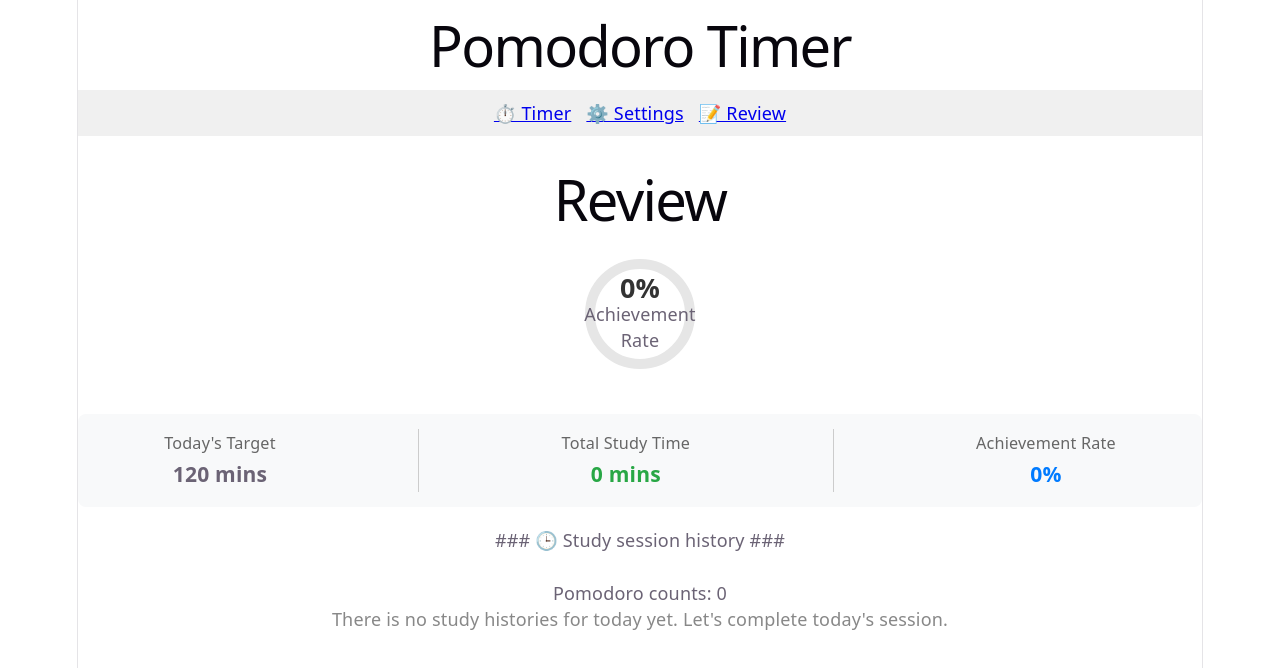
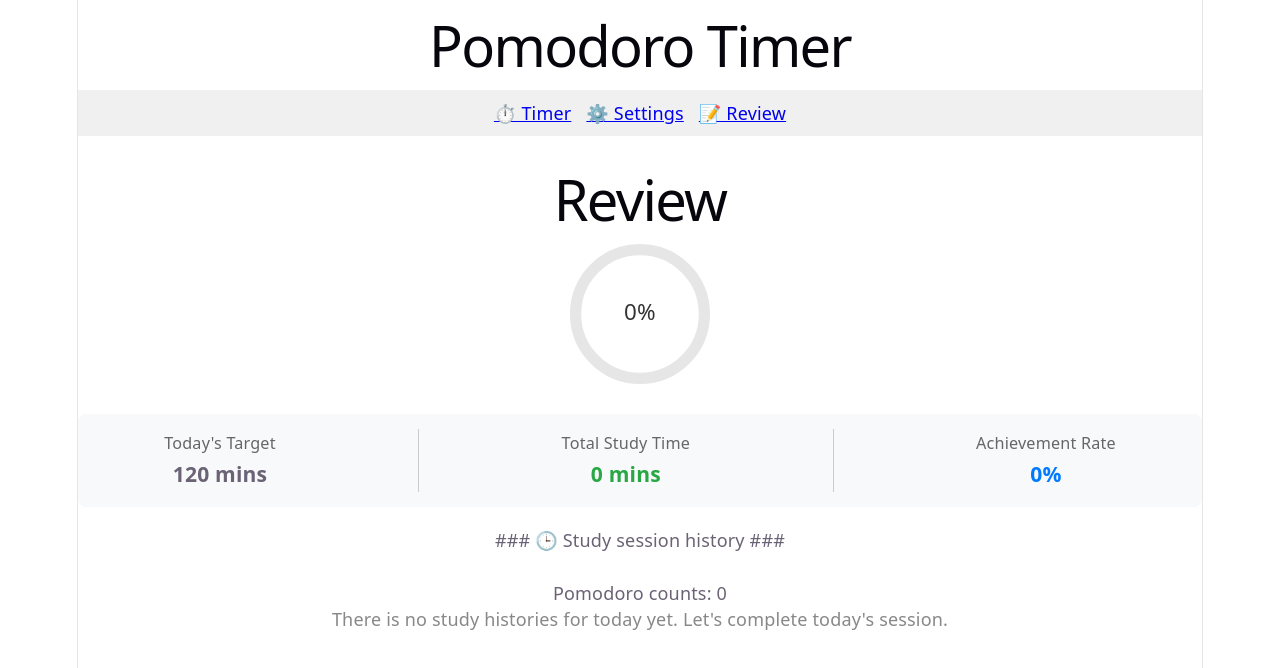
Before and after one commit to ShoheiK12/Pomodoro_Timer_App, a React (Vite) app in the folder pomodoro-timer-app/: page /review in a window 1280 px wide. Shown: the top 668 px of the page. Built offline with nearby package versions, Linux system fonts and the light colour scheme.

Commit message:
Use react-circular-progressbar.

```diff
--- a/pomodoro-timer-app/package.json
+++ b/pomodoro-timer-app/package.json
@@ -11,6 +11,7 @@
   },
   "dependencies": {
     "react": "^19.2.6",
+    "react-circular-progressbar": "^2.2.0",
     "react-dom": "^19.2.6",
     "react-router": "^7.18.0"
   },
--- a/pomodoro-timer-app/src/pages/Review.jsx
+++ b/pomodoro-timer-app/src/pages/Review.jsx
@@ -1,5 +1,7 @@
 import React from 'react';
 import { useState } from 'react';
+import { CircularProgressbar, buildStyles } from 'react-circular-progressbar';
+import 'react-circular-progressbar/dist/styles.css';
 import '../App.css';
 
 function Review() {
@@ -22,12 +24,12 @@ function Review() {
   const achievementRate = Math.min(Math.round((totalStudiedMinutes / targetTime) * 100), 100);
 
   // Pie chart parameters
-  const radius = 50;
-  const strokeWidth = 10;
-  const circumference = radius * 2 * Math.PI;
+  // const radius = 50;
+  // const strokeWidth = 10;
+  // const circumference = radius * 2 * Math.PI;
   // Calculate how many much of the line is hidden based on achievement rate.
   // SVG strokeDashoffset can only control how much of the line is "hidden" (pushed out). To show the actual progress, we inversely calculate the hidden amount.
-  const strokeDashoffset = circumference - (achievementRate / 100) * circumference;
+  // const strokeDashoffset = circumference - (achievementRate / 100) * circumference;
 
   // Reset histories
   const handleClearHistory = () => {
@@ -42,21 +44,37 @@ function Review() {
     <div className="review-container">
       <h1>Review</h1>
 
+      <div className="chart-wrapper">
+        <CircularProgressbar
+          value={achievementRate} // 👈 現在の達成率（0〜100）
+          text={`${achievementRate}%`} // 👈 円の中央に表示するテキスト
+          styles={buildStyles({
+            // 💡 スタイルのカスタマイズ
+            strokeLinecap: 'round',     // 線の端を丸くする
+            textSize: '16px',           // 文字の大きさ
+            pathColor: '#007bff',       // 進捗バーの色（青）
+            textColor: '#333333',       // 中央の文字の色
+            trailColor: '#e6e6e6',      // バーの背景の土台の色（薄いグレー）
+            pathTransitionDuration: 0.5 // アニメーションにかかる時間（0.5秒）
+          })}
+        />
+      </div>
+
       {/* Pie chart */}
-      <div className="chart-wrapper">
+      {/* <div className="chart-wrapper">
 
-        <svg className="chart-svg">
+        <svg className="chart-svg"> */}
           {/* Base circle */}
-          <circle
+          {/* <circle
             cx="70"
             cy="70"
             r={radius}
             fill="transparent"
             stroke="#e6e6e6"
             strokeWidth={strokeWidth}
-          />
+          /> */}
           {/* Blue circle showing progress */}
-          <circle
+          {/* <circle
             cx="70"
             cy="70"
             r={radius}
@@ -68,14 +86,14 @@ function Review() {
             strokeLinecap="round"
             className="chart-progress-circle"
           />
-        </svg>
+        </svg> */}
 
         {/* Display achievement rate inside circle */}
-        <div className="chart-center-text">
+        {/* <div className="chart-center-text">
           <span className="chart-rate-num">{achievementRate}%</span>
           <span sclassName="chart-rate-label">Achievement Rate</span>
         </div>
-      </div>
+      </div> */}
 
       {/* Summary */}
       <div className="summary-container">
```
Also changed, not shown: 1 other file (tests, documents, lock files or other folders).
